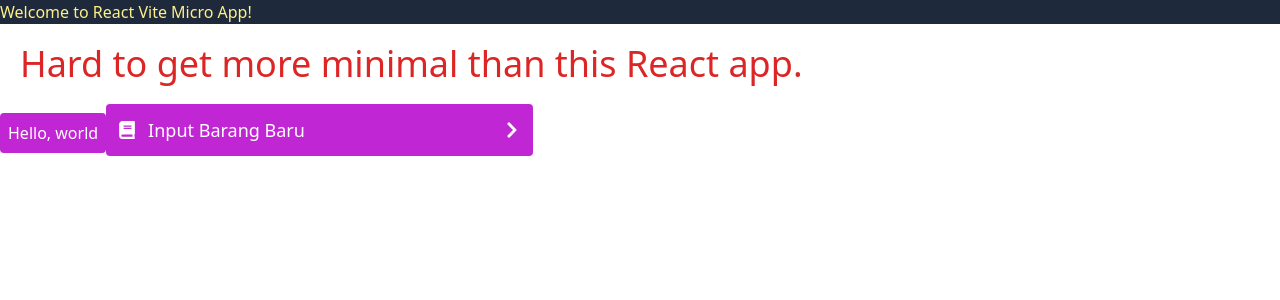
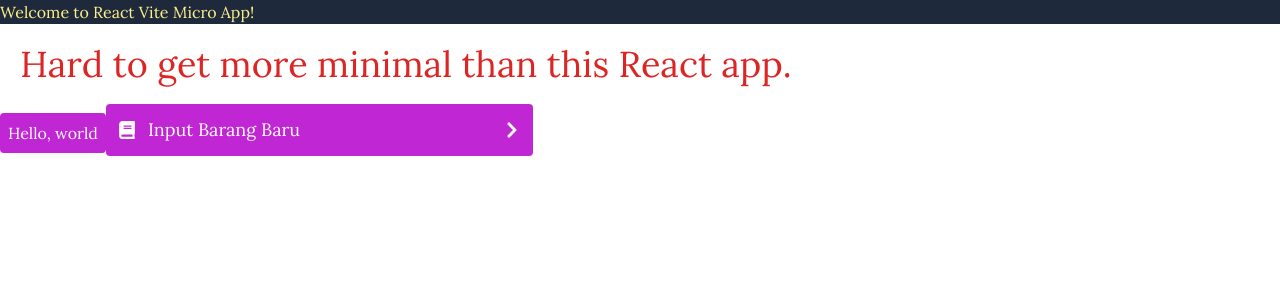
Before and after one commit to alifadwitiyap/online-store-digital-records, a React (Vite) app in the folder client/: page / in a window 1280 px wide. Shown: the top 300 px of the page. Built offline with nearby package versions, Linux system fonts and the light colour scheme; the HTML template or start-up script is replaced by a standard one.

Commit message:
Add font

```diff
--- a/client/src/index.css
+++ b/client/src/index.css
@@ -1,7 +1,13 @@
+@import url('https://fonts.googleapis.com/css2?family=Lora:wght@400;700&display=swap');
+
 @tailwind base;
 @tailwind components;
 @tailwind utilities;
 
+body {
+  font-family: 'Lora', serif;
+}
+
 .test {
   @apply text-4xl text-red-600 m-5
 }
```
